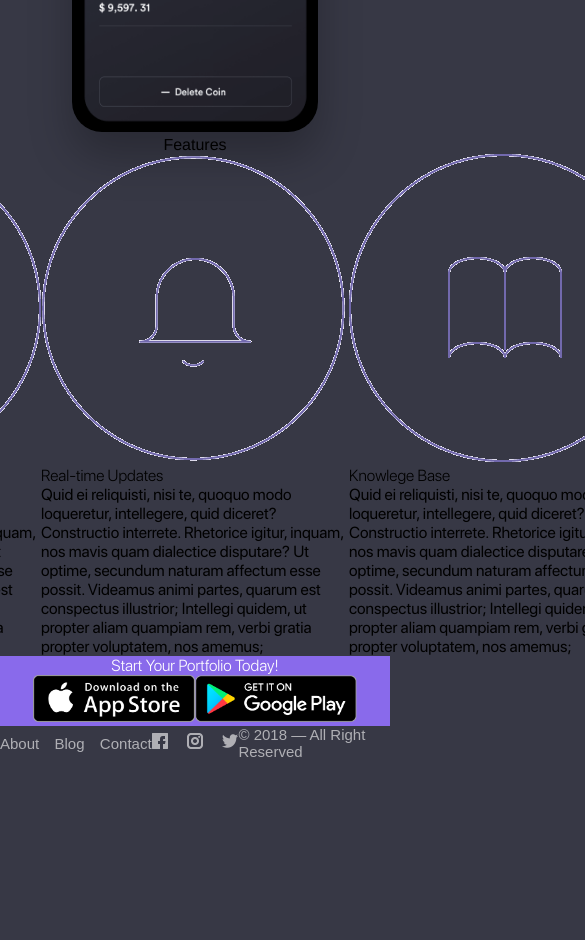
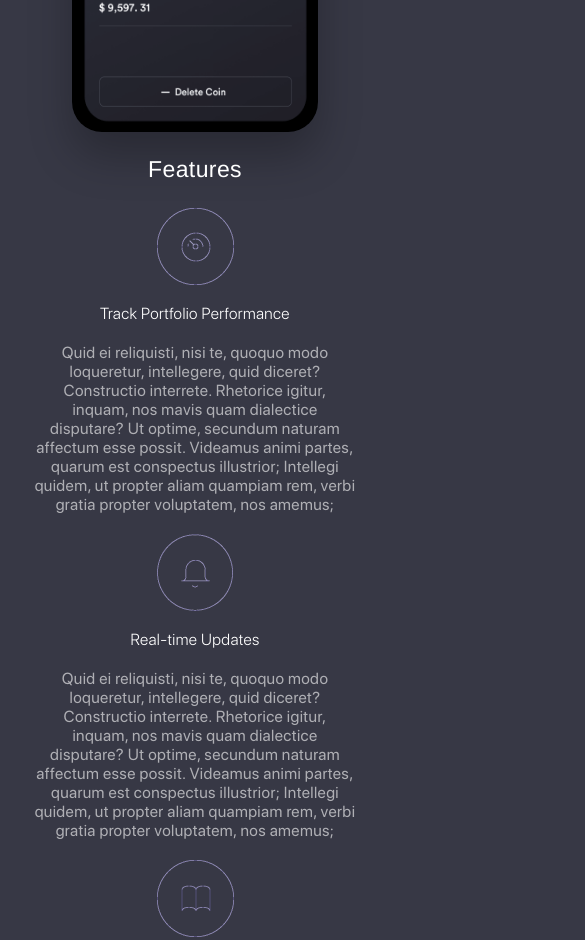
Before and after one commit to tutorioEU/tutorioEU.github.io, a plain HTML site: page cryptograf_website/index.html in a window 390 px wide. Shown: the part 1700-2640 px from the top of the page, 585 px wide, since content can reach past the window. Before the commit the page ends 2460 px from the top, so only its background shows below. Drawn offline with nearby package versions, Linux system fonts and the light colour scheme; a web font is replaced by a local one.

Commit message:
responsive design for iphone

```diff
--- a/cryptograf_website/styles/index.css
+++ b/cryptograf_website/styles/index.css
@@ -264,16 +264,119 @@ span {
 /* Zhekos part end */
 
 /* Roman */
+
+#features{
+  margin: auto;
+  background-color: transparent;
+  display: flex;
+  flex-direction: column;
+  align-items: center;
+  width: 90%;
+  margin: 20px auto 0;
+}
+
+#features-title {
+  font-family: "Helvetica";
+  font-size: 23px;
+  letter-spacing: 0.4px;
+  color: #ffffff;
+  margin-bottom: 25px;
+}
+
+#features-container{
+  display: flex;
+  flex-direction: column;
+  justify-content: center;
+
+}
+
+#features-left,
+#features-mid,
+#features-right {
+  display: flex;
+  flex-direction: column;
+  align-items: center;
+}
+
+#features-left img,
+#features-mid img,
+#features-right img {
+  margin-bottom: 19px;
+  width: 77px;
+  height: 77px;
+}
+
+#features-left-title,
+#features-mid-title,
+#features-right-title {
+  text-align: center;
+  font-family: "SF-Pro-Display-Light";
+  color: #ffffff;
+  letter-spacing: 0.4px;
+}
+
+#features-left-description,
+#features-mid-description,
+#features-right-description {
+  box-sizing: border-box;
+  padding: 20px 15px;
+  text-align: center;
+  font-family: "SF-Pro-Display-Regular";
+  letter-spacing: 0.4px;
+  color: rgba(255, 255, 255, 0.6);
+}
+
+#stores {
+  display: flex;
+  flex-direction: column;
+  align-items: center;
+  width: 100%;
+  background-color: #896aeb;
+  height: 170px;
+}
+
+#stores-images {
+  box-sizing: border-box;
+  padding: 10px;
+  width: 90%;
+  margin: 0 auto;
+  display: flex;
+  align-content: center;
+  justify-content: space-between;
+  flex-direction: row;
+}
+
+#stores-images a {
+  width: 135px;
+  height: 40px;
+}
+
+#stores-images img {
+  width: 100%;
+  height: 100%;
+}
+
+#stores-title {
+  font-family: "SF-Pro-Display-Light";
+  color: #ffffff;
+  font-size: 25px;
+  font-weight: 300;
+  letter-spacing: 0.4px;
+  margin-top: 20px;
+  margin-bottom: 20px;
+}
+
 footer {
   display: flex;
   margin: auto;
-  flex-direction: row;
+  flex-direction: column;
   justify-content: space-between;
   background-color:  #373845;
   align-items: center;
 }
 
 #footer-mid-content {
+  margin: 10px 0;
   width: 114px;
   display: flex;
   flex-direction: row;
@@ -287,6 +390,7 @@ footer {
 }
 
 #footer-left-content {
+  margin: 10px 0;
   font-size: 15px;
   font-family: "CircularStd-Book", sans-serif;
   color: #FFFFFF;
@@ -298,6 +402,7 @@ footer {
 }
 
 #footer-right-content{
+  margin: 10px 0;
   width: 199px;
   color: #FFFFFF;
   opacity: 0.6;
@@ -305,55 +410,7 @@ footer {
   font-family: "CircularStd-Book", sans-serif;
 }
 
-#stores {
-  display: flex;
-  flex-direction: column;
-  align-items: center;
-  width: 100%;
-  background-color: #896aeb;
-}
 
-#stores-images {
-  display: flex;
-  flex-direction: row;
-  justify-content: space-between;
-}
-
-#stores-title {
-  font-family: "SF-Pro-Display-Light";
-  color: #ffffff;
-}
-
-#features{
-  margin: auto;
-  background-color: transparent;
-  display: flex;
-  flex-direction: column;
-  align-items: center;
-}
-
-#features-title {
-  font-family: "Helvetica";
-}
-
-#features-container{
-  display: flex;
-  flex-direction: row;
-  justify-content: space-between;
-}
-
-
-#features-left-title,
-#features-mid-title,
-#features-right-title {
-  font-family: "SF-Pro-Display-Light";
-}
-
-#features-left-description,
-#features-mid-description,
-#features-right-description {
-  font-family: "SF-Pro-Display-Regular";
-}
 
 /* End */
 
@@ -508,33 +565,15 @@ footer {
 /* Zhekos part end */
 
 /* Roman */
-  footer {
-    width: 1170px;
-    height: 100px;
-  }
 
-  #stores {
-    height: 300px;
-  }
-  #stores-title {
-    font-size: 46px;
-    font-weight: 300;
-    letter-spacing: 0.4px;
-    margin-top: 73px;
-    margin-bottom: 33.5px;
-  }
-  #stores-images{
-      width: 340px;
-  }
 #features{
   width: 1170px;
 }
 #features-title{
   font-size: 46px;
-    letter-spacing: 0.4px;
-    color: #ffffff;
   margin-bottom: 82px;
 }
+
 #features-container {
   width: 1170px;
 }
@@ -543,6 +582,7 @@ footer {
 #features-right {
   margin-bottom: 171px;
 }
+
 #features-left img,
 #features-mid img,
 #features-right img {
@@ -556,8 +596,6 @@ footer {
 #features-right-title {
   margin-bottom: 26px;
   font-size: 32px;
-    color: #ffffff;
-    letter-spacing: 0.4px;
 }
 
 #features-left-description,
@@ -565,7 +603,22 @@ footer {
 #features-right-description {
   width: 357px;
   font-size: 16px;
-    letter-spacing: 0.4px;
-    color: rgba(255, 255, 255, 0.6);
+}
+
+  footer {
+    width: 1170px;
+    height: 100px;
+  }
+
+  #stores {
+    height: 300px;
+  }
+  #stores-title {
+    font-size: 46px;
+    margin-top: 73px;
+    margin-bottom: 33.5px;
+  }
+  #stores-images{
+      width: 340px;
   }
 }
```
Lines whose indentation alone changed are shown as unchanged.
